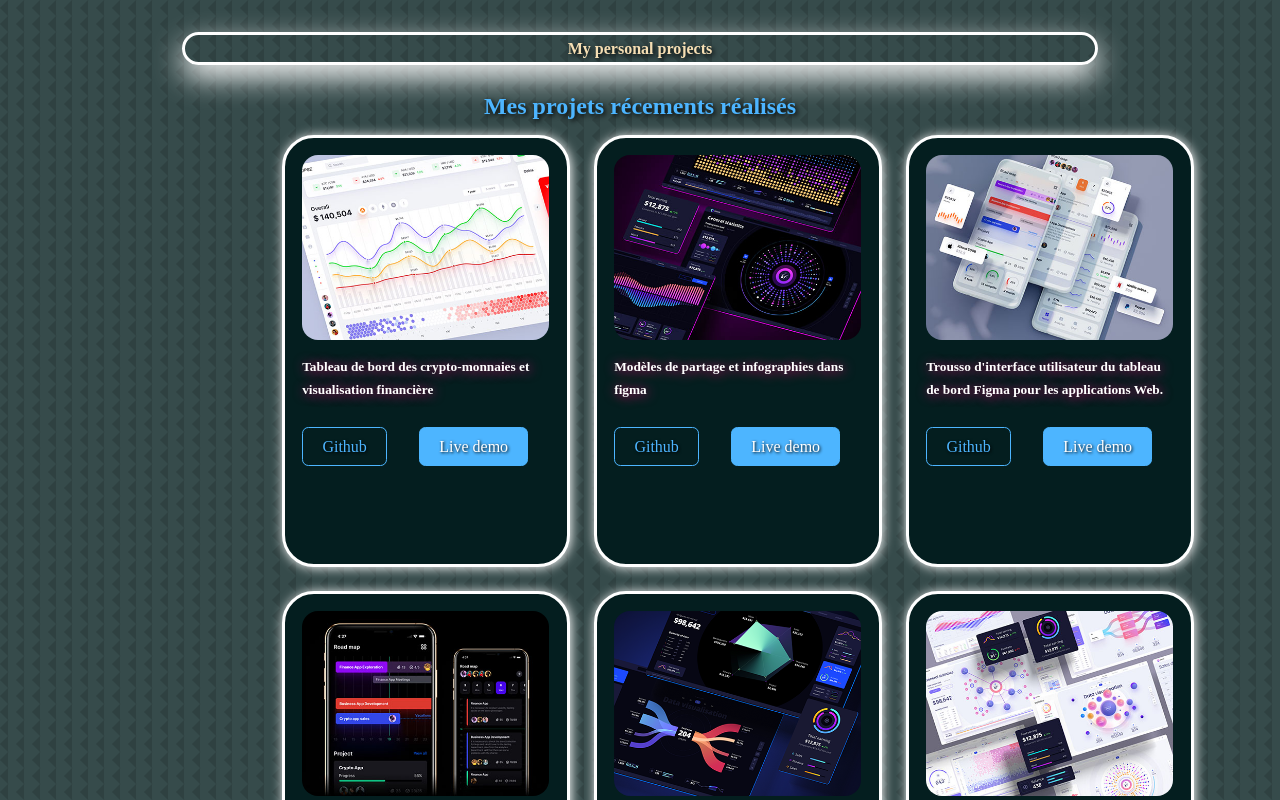
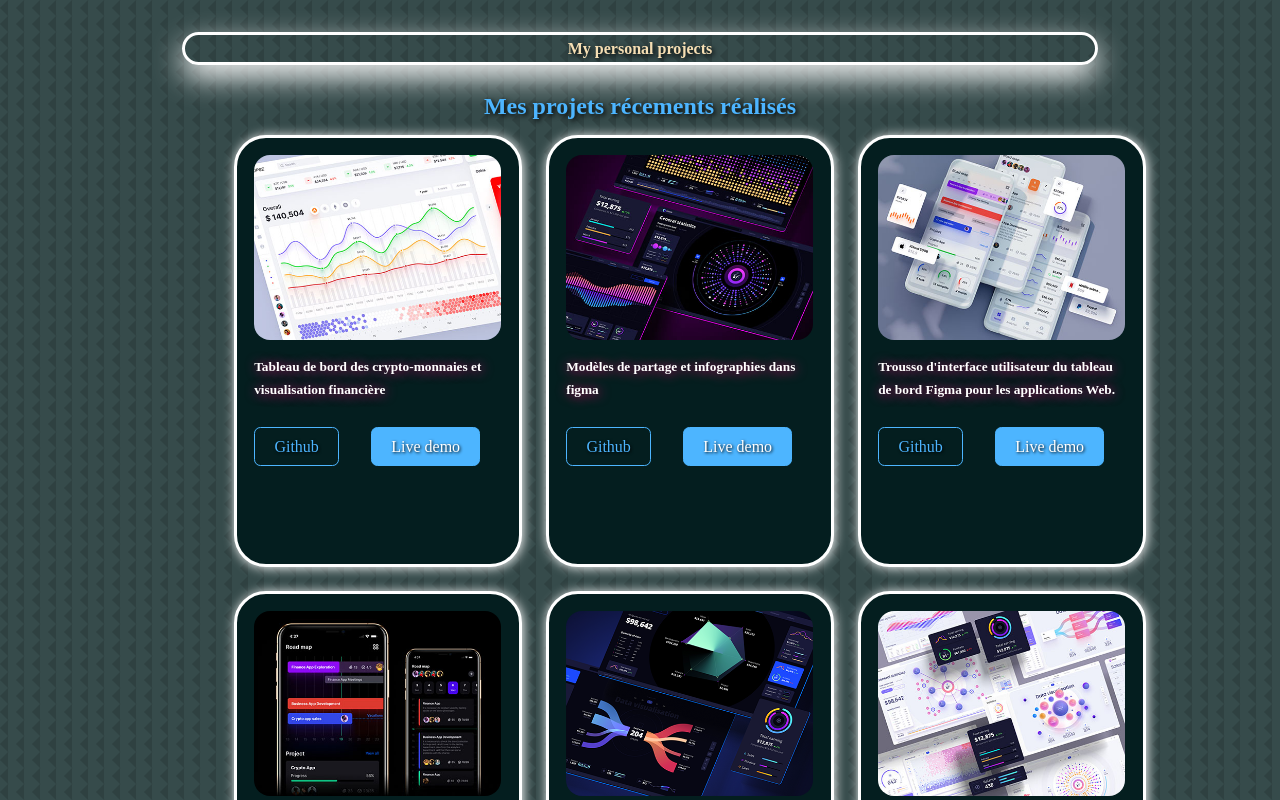
Before and after one commit to Mouhamed1003/keenprogrammer.com, a React (Create React App) app: page / in a window 1280 px wide. Shown: the part 3440-4240 px from the top of the page. Built offline with nearby package versions, Linux system fonts and the light colour scheme.

Commit message:
Update portfolio.css

```diff
--- a/src/components/portfolio/portfolio.css
+++ b/src/components/portfolio/portfolio.css
@@ -23,6 +23,7 @@
     align-items: center;
     margin: 0 auto;
     padding: 0 1rem; /* Ajout d'un padding pour les petits écrans */
+    right: 3rem;
 }
 .portfolio_item {
     background: var(--color-bg-variant);
```
